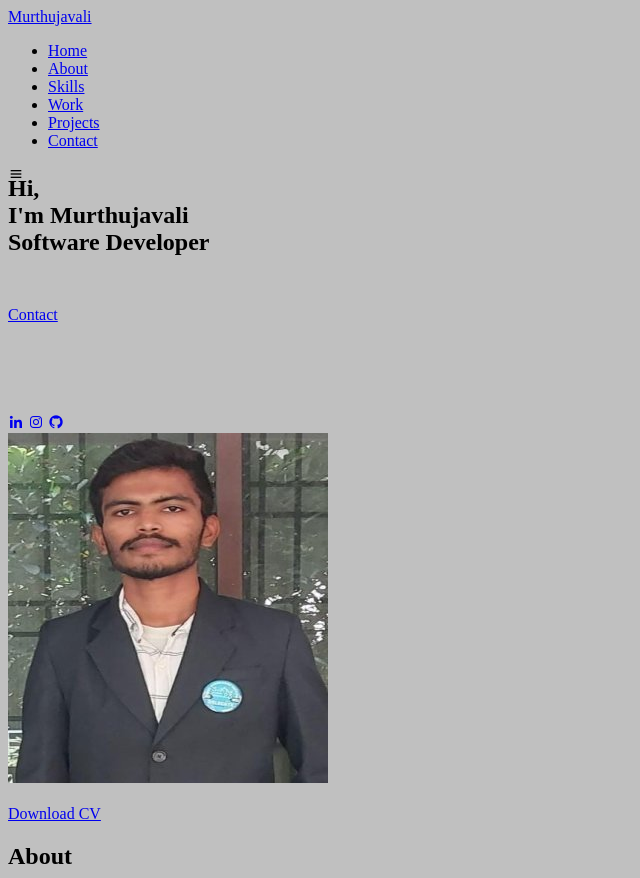
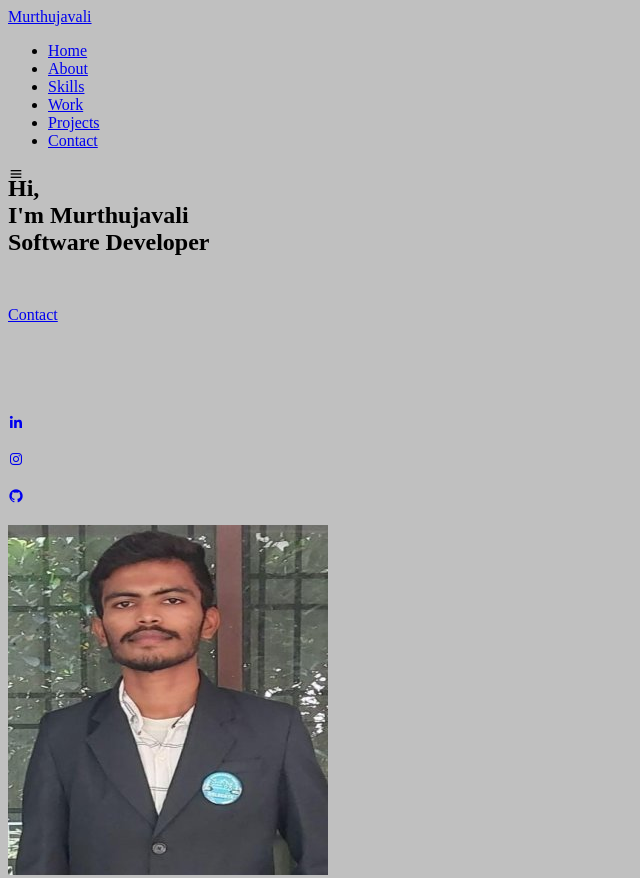
Before and after one commit to PinjariMurthujavali/MurthuPortfolio, a plain HTML site: page index.html in a window 1280 px wide. Shown: the top 878 px of the page, without its empty margins (0-640 px from the left). Drawn offline with nearby package versions, Linux system fonts and the light colour scheme; files that its build step writes are made by us from their sources.

Commit message:
Update index.html

```diff
--- a/index.html
+++ b/index.html
@@ -38,9 +38,9 @@
                     <h1 class="home__title">Hi,<br>I'm <span class="home__title-color">Murthujavali</span><br>Software Developer</h1>
                     <a href="#contact" class="button">Contact</a>
                     <div class="home__social"><br><br><br><br><br>
-                        <a href="https://www.linkedin.com/in/murthujavali-p-680471244/" target="_blank" class="home__social-icon"><i class='bx bxl-linkedin'></i></a>
-                        <a href="https://www.instagram.com/murthulucky786/" target="_blank" class="home__social-icon"><i class='bx bxl-instagram'></i></a>
-                        <a href="https://github.com/PinjariMurthujavali" target="_blank" class="home__social-icon"><i class='bx bxl-github'></i></a>
+                        <a href="https://www.linkedin.com/in/murthujavali-p-680471244/" target="_blank" class="home__social-icon"><i class='bx bxl-linkedin'></i></a><br><br>
+                        <a href="https://www.instagram.com/murthulucky786/" target="_blank" class="home__social-icon"><i class='bx bxl-instagram'></i></a><br><br>
+                        <a href="https://github.com/PinjariMurthujavali" target="_blank" class="home__social-icon"><i class='bx bxl-github'></i></a><br><br>
                     </div>
                 </div>
                 <div class="home__img">
```
